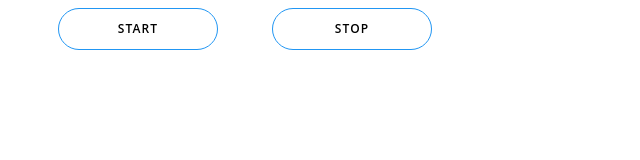
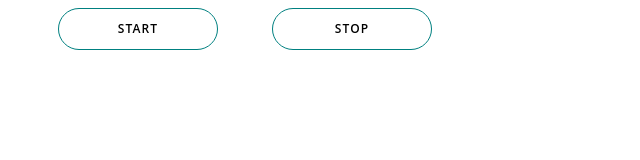
Before and after one commit to ErihKoh/goit-js-hw-11-color-switch, a website built with Parcel: page src/index.html in a window 1280 px wide. Shown: the whole page, without its empty margins (0-640 px from the left). Built offline with nearby package versions, Linux system fonts and the light colour scheme.

Commit message:
ended task

```diff
--- a/src/data/color_switch.js
+++ b/src/data/color_switch.js
@@ -9,12 +9,30 @@ const refs = {
 refs.startBtn.addEventListener('click', onClickBtnStart);
 refs.stopBtn.addEventListener('click', onClickBtnStop);
 
+let timeInterval = null;
+ let isActive = false;
+
 function onClickBtnStart() {
-    let colorBody = randomIntegerFromInterval(0, colors.length);
 
-    document.body.style.backgroundColor = colors[colorBody];
+    if (isActive) {
+        return;
+    }
+    isActive = true;
+    timeInterval = setInterval(changeColorBody, 1000);
+     console.log('click start');
 };
 
 function onClickBtnStop() {
+if (!isActive) {
+        return;
+    }
+    isActive = false;
+    clearInterval(timeInterval);
+    console.log('click stop');
 
 };
+
+function changeColorBody() {
+    let colorIndex = randomIntegerFromInterval(0, colors.length);
+    document.body.style.backgroundColor = colors[colorIndex];
+}
--- a/src/sass/_utils.scss
+++ b/src/sass/_utils.scss
@@ -1,6 +1,6 @@
 $primary-bg-color: #ffffff;
 
-$accent-bg-color: #2196f3;
+$accent-bg-color: #008080;
 
 $primary-text-color: #303030;
 
```
